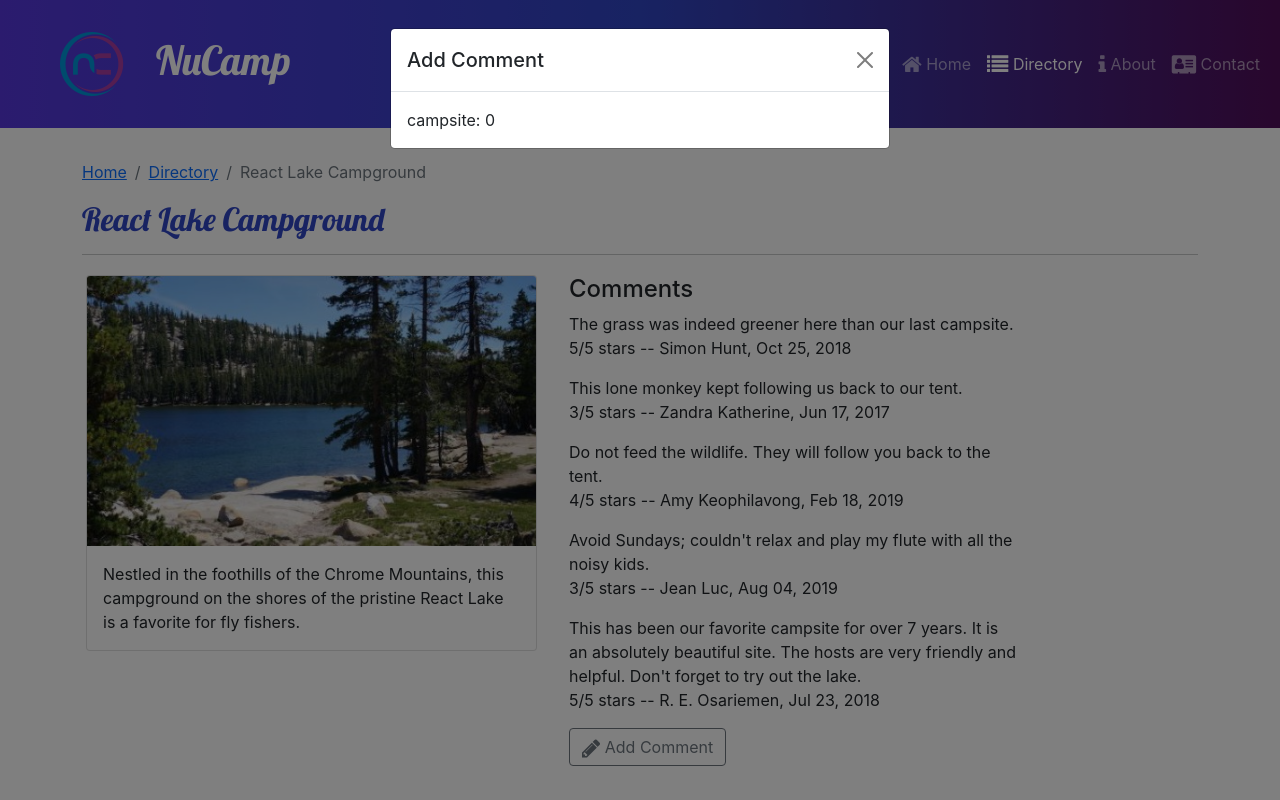
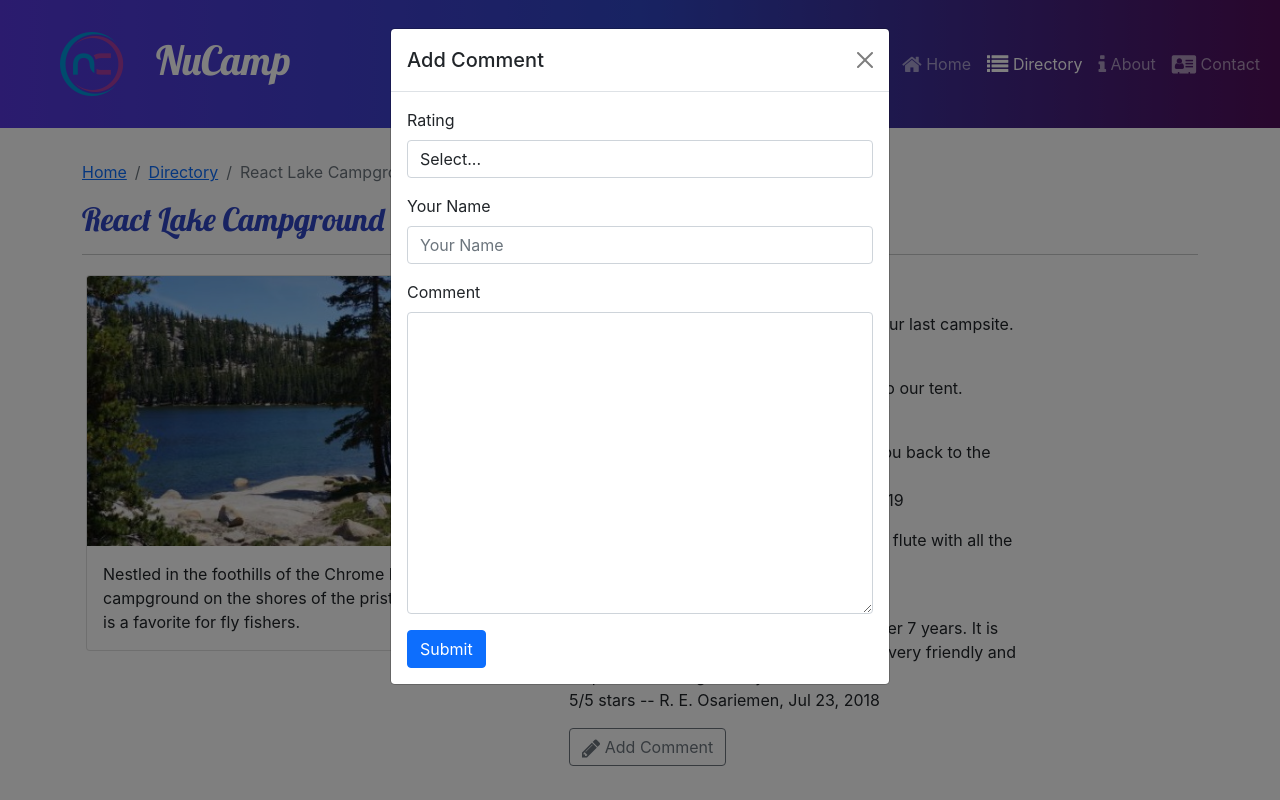
Before and after one commit to randalltr/react-campsite-app, a React (Create React App) app: page /directory/0 in a window 1280 px wide. Both pictures are taken after a click on the button "Add Comment". Shown: the top 800 px of the page. Built offline with nearby package versions, Linux system fonts and the light colour scheme.

Commit message:
rendered comment modal form using formik

```diff
--- a/src/features/comments/CommentForm.js
+++ b/src/features/comments/CommentForm.js
@@ -6,7 +6,9 @@
 
     const [modalOpen, setModalOpen] = useState(false);
 
-    const handleSumbit = (values) => {
+    const initialValues = { rating: undefined, author: '', commentText: '' }
+
+    const handleSubmit = (values) => {
         const comment =
             {
                 campsiteId: parseInt(campsiteId),
@@ -26,7 +28,50 @@
             </Button>
             <Modal isOpen={modalOpen}>
                 <ModalHeader toggle={() => setModalOpen(false)}>Add Comment</ModalHeader>
-                <ModalBody>campsite: {campsiteId}</ModalBody>
+                <ModalBody>
+                    <Formik
+                    initialValues= {initialValues}
+                    onSubmit={handleSubmit}
+                    >
+                        <Form>
+                            <FormGroup>
+                                <Label htmlFor='rating'>Rating</Label>
+                                <Field
+                                    name='rating'
+                                    as='select'
+                                    className='form-control'
+                                >
+                                    <option>Select...</option>
+                                    <option>1</option>
+                                    <option>2</option>
+                                    <option>3</option>
+                                    <option>4</option>
+                                    <option>5</option>
+                                </Field>
+                            </FormGroup>
+                            <FormGroup>
+                                <Label htmlFor='author'>Your Name</Label>
+                                <Field
+                                    name='author'
+                                    placeholder='Your Name'
+                                    className='form-control'
+                                />
+                            </FormGroup>
+                            <FormGroup>
+                                <Label htmlFor='commentText'>Comment</Label>
+                                <Field
+                                    name='commentText'
+                                    as='textarea'
+                                    rows='12'
+                                    className='form-control'
+                                />
+                            </FormGroup>
+                            <Button type='submit' color='primary'>
+                                Submit
+                            </Button>
+                        </Form>
+                    </Formik>
+                </ModalBody>
             </Modal>
         </>
     );
```
